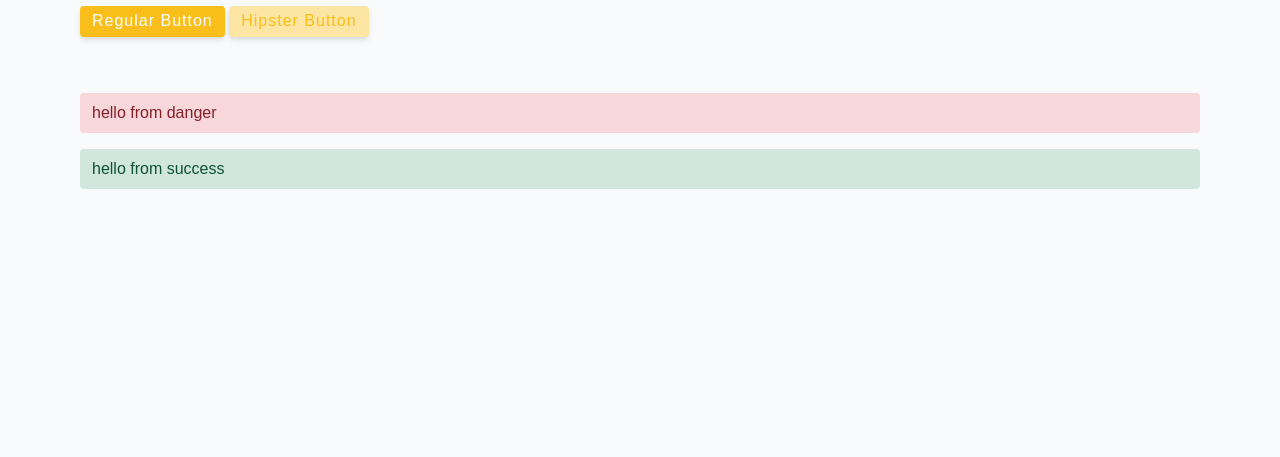
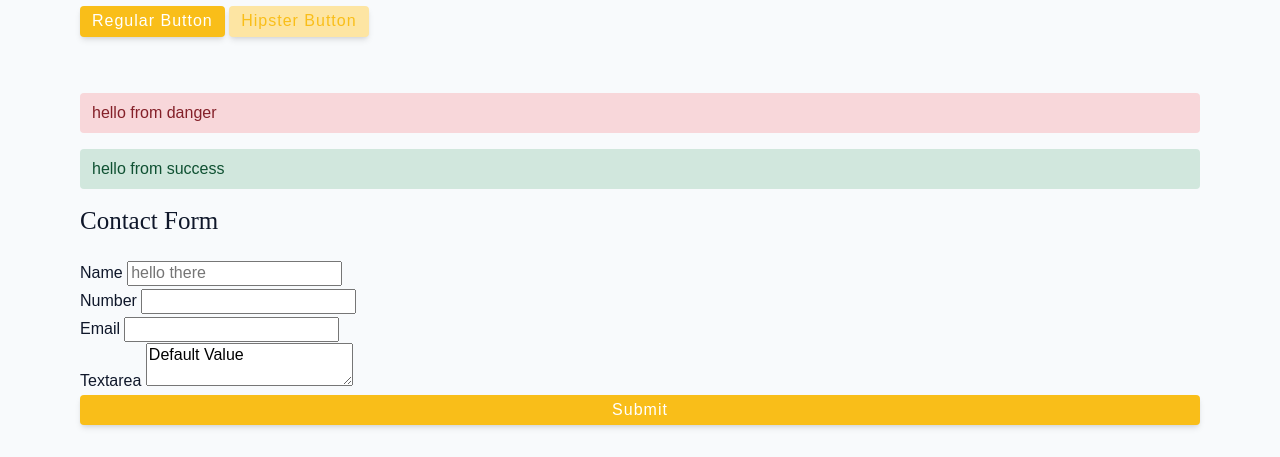
Before and after one commit to normstraker/defaultStarter, a plain HTML site: page index.html in a window 1280 px wide. Shown: the part 1680-2137 px from the top of the page. Before the commit the page ends 1917 px from the top, so only its background shows below. Drawn offline with Linux system fonts and the light colour scheme.

Commit message:
366 - Form Setup

```diff
--- a/index.html
+++ b/index.html
@@ -46,5 +46,30 @@
     <br />
     <div class="alert alert-danger">hello from danger</div>
     <div class="alert alert-success">hello from success</div>
+    <form class="form">
+      <h4>contact form</h4>
+      <div class="form-row">
+        <label for="name" class="form-label">Name</label>
+        <input
+          type="text"
+          placeholder="hello there"
+          id="name"
+          class="form-input"
+        />
+      </div>
+      <div class="form-row">
+        <label for="name" class="form-label">Number</label>
+        <input type="number" id="number" class="form-input" />
+      </div>
+      <div class="form-row">
+        <label for="email" class="form-label">Email</label>
+        <input type="text" id="email" class="form-input" />
+      </div>
+      <div class="form-row">
+        <label for="textarea" class="form-label">Textarea</label>
+        <textarea class="form-textarea">Default Value</textarea>
+      </div>
+      <button class="btn btn-block">submit</button>
+    </form>
   </body>
 </html>
```
